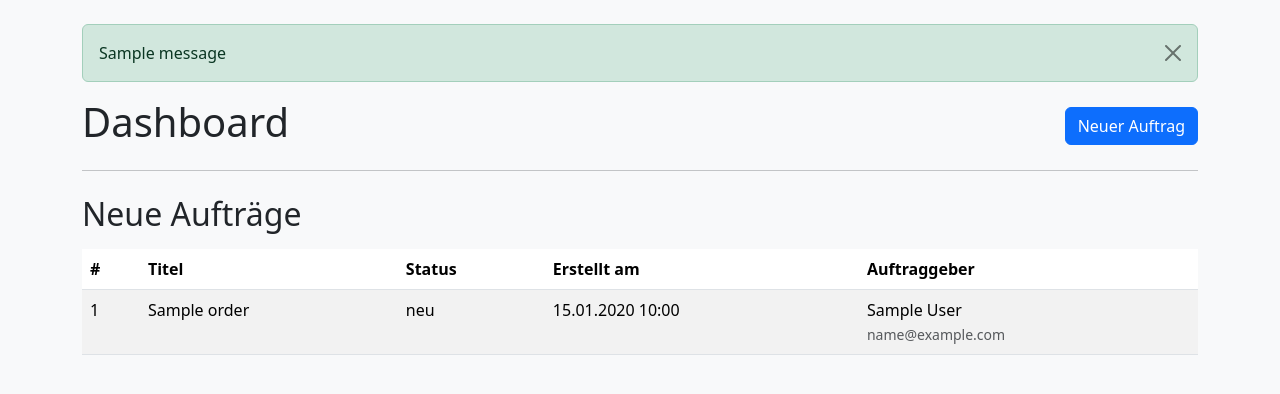
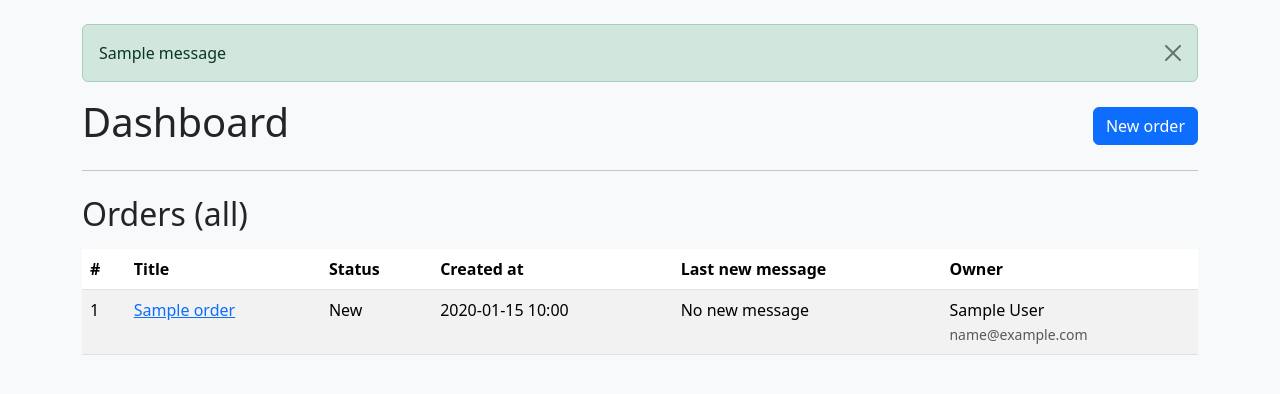
Before and after one commit to know-how-schmiede/NeoFab, a Flask app: page /dashboard in a window 1280 px wide. Shown: the part 56-450 px from the top of the page. Run offline with Flask 3, Linux system fonts and the light colour scheme; a user stored in the database is signed in; tables that the repository leaves empty hold one stand-in row (values such as "Sample post"); one stand-in notice (Sample message) is shown.

Commit message:
Status anpassungen

```diff
--- a/neofab/app.py
+++ b/neofab/app.py
@@ -1,9 +1,13 @@
 from version import APP_VERSION
 from datetime import datetime
+from sqlalchemy import func
+import os
+import logging
 
 
 from flask import Flask, render_template, redirect, url_for, request, flash
 from flask_sqlalchemy import SQLAlchemy
+
 from flask_login import (
     LoginManager,
     UserMixin,
@@ -19,6 +23,28 @@ from flask import abort
 import os
 
 app = Flask(__name__)
+# --- Simple logging config ---
+logging.basicConfig(level=logging.DEBUG)
+app.logger.setLevel(logging.DEBUG)
+# ------------------------------
+
+ORDER_STATUSES = [
+    ("new", "New"),
+    ("in_progress", "In progress"),
+    ("on_hold", "On hold"),
+    ("completed", "Completed"),
+    ("cancelled", "Cancelled"),
+]
+
+# Mapping for display
+STATUS_LABELS = {value: label for value, label in ORDER_STATUSES}
+
+# Backwards compatibility for old German codes in DB
+STATUS_LABELS.setdefault("neu", "New")
+STATUS_LABELS.setdefault("in_bearbeitung", "In progress")
+STATUS_LABELS.setdefault("abgeschlossen", "Completed")
+
+
 
 # === Konfiguration ===
 app.config["SECRET_KEY"] = os.environ.get("NEOFAB_SECRET_KEY", "dev-secret-change-me")
@@ -26,11 +52,15 @@ app.config["SQLALCHEMY_DATABASE_URI"] = "sqlite:///neofab.db"
 app.config["SQLALCHEMY_TRACK_MODIFICATIONS"] = False
 
 @app.context_processor
-def inject_app_version():
+def inject_globals():
     """
-    Stellt 'app_version' in allen Templates zur Verfügung.
+    Stellt globale Werte in allen Templates zur Verfügung.
     """
-    return {"app_version": APP_VERSION}
+    return {
+        "app_version": APP_VERSION,
+        "status_labels": STATUS_LABELS,
+    }
+
 
 
 db = SQLAlchemy(app)
@@ -79,17 +109,59 @@ class Order(db.Model):
     title = db.Column(db.String(200), nullable=False)
     description = db.Column(db.Text, nullable=True)
 
-    # Status: z. B. "neu", "in_bearbeitung", "abgeschlossen"
-    status = db.Column(db.String(50), nullable=False, default="neu")
+    # Status: internal codes: "new", "in_progress", "on_hold", "completed", "cancelled"
+    status = db.Column(db.String(50), nullable=False, default="new")
+
 
     created_at = db.Column(db.DateTime, nullable=False, default=datetime.utcnow)
-    updated_at = db.Column(db.DateTime, nullable=False, default=datetime.utcnow, onupdate=datetime.utcnow)
+    updated_at = db.Column(
+        db.DateTime,
+        nullable=False,
+        default=datetime.utcnow,
+        onupdate=datetime.utcnow,
+    )
 
-    # Zuordnung zum User
     user_id = db.Column(db.Integer, db.ForeignKey("user.id"), nullable=False)
     user = db.relationship("User", back_populates="orders")
 
+    # NEU: Nachrichten zum Auftrag
+    messages = db.relationship(
+        "OrderMessage",
+        back_populates="order",
+        cascade="all, delete-orphan",
+        order_by="OrderMessage.created_at",
+    )
 
+
+
+class OrderMessage(db.Model):
+    __tablename__ = "order_messages"
+
+    id = db.Column(db.Integer, primary_key=True)
+    content = db.Column(db.Text, nullable=False)
+    created_at = db.Column(db.DateTime, nullable=False, default=datetime.utcnow)
+
+    order_id = db.Column(db.Integer, db.ForeignKey("orders.id"), nullable=False)
+    user_id = db.Column(db.Integer, db.ForeignKey("user.id"), nullable=False)
+
+    order = db.relationship("Order", back_populates="messages")
+    user = db.relationship("User")
+
+
+class OrderReadStatus(db.Model):
+    __tablename__ = "order_read_status"
+
+    id = db.Column(db.Integer, primary_key=True)
+    order_id = db.Column(db.Integer, db.ForeignKey("orders.id"), nullable=False)
+    user_id = db.Column(db.Integer, db.ForeignKey("user.id"), nullable=False)
+    last_read_at = db.Column(db.DateTime, nullable=False, default=datetime.utcnow)
+
+    order = db.relationship("Order")
+    user = db.relationship("User")
+
+    __table_args__ = (
+        db.UniqueConstraint("order_id", "user_id", name="uq_order_user"),
+    )
 
 
 @login_manager.user_loader
@@ -221,38 +293,204 @@ def new_order():
         title = request.form.get("title", "").strip()
         description = request.form.get("description", "").strip()
 
+        # --- Status-Handling ---
+        if current_user.role == "admin":
+            # Admin may choose initial status
+            status = request.form.get("status", "new")
+            valid_status_values = [s[0] for s in ORDER_STATUSES]
+            if status not in valid_status_values:
+                status = "new"
+        else:
+            # Normal users always start with "new"
+            status = "new"
+        # ------------------------
+
         if not title:
-            flash("Bitte einen Titel für den Auftrag angeben.", "danger")
-            return render_template("orders_new.html")
+            flash("Please provide a title for the order.", "danger")
+            return render_template(
+                "orders_new.html",
+                order_statuses=ORDER_STATUSES,
+            )
 
         order = Order(
             title=title,
             description=description or None,
-            status="neu",
+            status=status,
             user_id=current_user.id,
         )
         db.session.add(order)
         db.session.commit()
 
-        flash("Auftrag wurde erstellt.", "success")
+        app.logger.debug(
+            f"[new_order] Created order id={order.id}, title={order.title!r}, "
+            f"status={order.status!r}, user={current_user.email}"
+        )
+
+        flash("Order has been created.", "success")
         return redirect(url_for("dashboard"))
 
-    return render_template("orders_new.html")
+    # GET
+    return render_template(
+        "orders_new.html",
+        order_statuses=ORDER_STATUSES,
+    )
+
+
+
+
+@app.route("/orders/<int:order_id>", methods=["GET", "POST"])
+@login_required
+def order_detail(order_id):
+    order = Order.query.get_or_404(order_id)
+
+    # Access control
+    if current_user.role != "admin" and order.user_id != current_user.id:
+        abort(403)
+
+    if request.method == "POST":
+        app.logger.debug(f"[order_detail] POST data for order {order.id}: {dict(request.form)}")
+
+        action = request.form.get("action")
+
+        # --- Update order fields ---
+        if action == "update_order":
+            title = request.form.get("title", "").strip()
+            description = request.form.get("description", "").strip()
+            status = request.form.get("status", order.status)
+
+            app.logger.debug(
+                f"[order_detail] UPDATE_ORDER before: id={order.id}, "
+                f"title={order.title!r}, status={order.status!r}"
+            )
+            app.logger.debug(f"[order_detail] Form status value: {status!r}")
+
+            if not title:
+                flash("Title must not be empty.", "danger")
+            else:
+                order.title = title
+                order.description = description or None
+
+                # Only admin may change status
+                if current_user.role == "admin":
+                    valid_status_values = [s[0] for s in ORDER_STATUSES]
+                    app.logger.debug(f"[order_detail] Valid status values: {valid_status_values}")
+                    if status in valid_status_values:
+                        order.status = status
+                        app.logger.debug(f"[order_detail] Status changed to: {order.status!r}")
+                    else:
+                        app.logger.debug("[order_detail] Ignored invalid status from form.")
+
+                db.session.commit()
+                app.logger.debug(
+                    f"[order_detail] UPDATE_ORDER after commit: id={order.id}, "
+                    f"title={order.title!r}, status={order.status!r}"
+                )
+                flash("Order has been updated.", "success")
+                return redirect(url_for("order_detail", order_id=order.id))
+
+        # --- Add message ---
+        elif action == "add_message":
+            content = request.form.get("content", "").strip()
+            app.logger.debug(f"[order_detail] ADD_MESSAGE for order {order.id}: {content!r}")
+
+            if not content:
+                flash("Please enter a message.", "danger")
+            else:
+                msg = OrderMessage(
+                    order_id=order.id,
+                    user_id=current_user.id,
+                    content=content,
+                )
+                db.session.add(msg)
+                db.session.commit()
+                app.logger.debug(f"[order_detail] Message {msg.id} added to order {order.id}")
+                flash("Message has been added.", "success")
+                return redirect(url_for("order_detail", order_id=order.id))
+
+        # --- Cancel / deactivate order (user or admin) ---
+        elif action == "cancel_order":
+            app.logger.debug(
+                f"[order_detail] CANCEL_ORDER requested by user={current_user.email}, "
+                f"order_id={order.id}, current_status={order.status!r}"
+            )
+            # User may only cancel his own orders, admin may cancel all
+            if current_user.role == "admin" or order.user_id == current_user.id:
+                if order.status not in ("completed", "cancelled"):
+                    order.status = "cancelled"
+                    db.session.commit()
+                    app.logger.debug(
+                        f"[order_detail] Order {order.id} cancelled. New status={order.status!r}"
+                    )
+                    flash("Order has been cancelled.", "info")
+                else:
+                    app.logger.debug(
+                        f"[order_detail] Order {order.id} cannot be cancelled (status={order.status!r})"
+                    )
+                    flash("This order cannot be cancelled anymore.", "warning")
+            else:
+                app.logger.debug(
+                    f"[order_detail] CANCEL_ORDER forbidden for user={current_user.email}, "
+                    f"order_id={order.id}"
+                )
+
+            return redirect(url_for("order_detail", order_id=order.id))
+
+    # --- Mark as read for current user (GET and after POST redirects) ---
+    now = datetime.utcnow()
+    read_status = OrderReadStatus.query.filter_by(
+        order_id=order.id,
+        user_id=current_user.id,
+    ).first()
+
+    if read_status is None:
+        read_status = OrderReadStatus(
+            order_id=order.id,
+            user_id=current_user.id,
+            last_read_at=now,
+        )
+        db.session.add(read_status)
+        app.logger.debug(
+            f"[order_detail] Created new read status for order={order.id}, user={current_user.email}"
+        )
+    else:
+        read_status.last_read_at = now
+        app.logger.debug(
+            f"[order_detail] Updated read status for order={order.id}, user={current_user.email}"
+        )
+
+    db.session.commit()
+    # -----------------------------------------------------
+
+    messages = order.messages
+    app.logger.debug(
+        f"[order_detail] Render detail for order {order.id}: status={order.status!r}, "
+        f"messages_count={len(messages)}"
+    )
+    return render_template(
+        "order_detail.html",
+        order=order,
+        messages=messages,
+        order_statuses=ORDER_STATUSES,
+    )
+
+
 
 
 @app.route("/dashboard")
 @login_required
 def dashboard():
-    # Admin sieht alle neuen Aufträge
+    app.logger.debug(
+        f"[dashboard] user={current_user.email}, role={current_user.role}"
+    )
+
+    # 1) Load orders, depending on role
     if current_user.role == "admin":
         orders = (
             Order.query
-            .filter_by(status="neu")
             .order_by(Order.created_at.desc())
             .all()
         )
     else:
-        # Normaler User sieht nur seine eigenen Aufträge
         orders = (
             Order.query
             .filter_by(user_id=current_user.id)
@@ -260,7 +498,79 @@ def dashboard():
             .all()
         )
 
-    return render_template("dashboard.html", orders=orders)
+    app.logger.debug(f"[dashboard] Loaded {len(orders)} orders")
+
+    if not orders:
+        return render_template(
+            "dashboard.html",
+            orders=[],
+            last_new_message={},
+            status_labels=STATUS_LABELS,
+        )
+
+    order_ids = [o.id for o in orders]
+    for o in orders:
+        app.logger.debug(
+            f"[dashboard] Order id={o.id}, title={o.title!r}, status={o.status!r}"
+        )
+
+    # 2) Latest message per order
+    latest_messages = (
+        db.session.query(
+            OrderMessage.order_id,
+            func.max(OrderMessage.created_at).label("latest_created"),
+        )
+        .filter(OrderMessage.order_id.in_(order_ids))
+        .group_by(OrderMessage.order_id)
+        .all()
+    )
+    latest_by_order = {order_id: latest_created for order_id, latest_created in latest_messages}
+    app.logger.debug(f"[dashboard] latest_by_order: {latest_by_order}")
+
+    # 3) Read status for current user
+    read_states = (
+        db.session.query(
+            OrderReadStatus.order_id,
+            OrderReadStatus.last_read_at,
+        )
+        .filter(
+            OrderReadStatus.user_id == current_user.id,
+            OrderReadStatus.order_id.in_(order_ids),
+        )
+        .all()
+    )
+    read_by_order = {order_id: last_read for order_id, last_read in read_states}
+    app.logger.debug(f"[dashboard] read_by_order: {read_by_order}")
+
+    # 4) Compute "last new message" per order for this user
+    last_new_message = {}
+    for o in orders:
+        latest = latest_by_order.get(o.id)  # datetime or None
+        last_read = read_by_order.get(o.id)  # datetime or None
+
+        if latest is None:
+            last_new_message[o.id] = None
+        else:
+            if last_read is None or latest > last_read:
+                last_new_message[o.id] = latest
+            else:
+                last_new_message[o.id] = None
+
+        app.logger.debug(
+            f"[dashboard] Computed last_new_message for order {o.id}: {last_new_message[o.id]!r}"
+        )
+
+    return render_template(
+        "dashboard.html",
+        orders=orders,
+        last_new_message=last_new_message,
+        status_labels=STATUS_LABELS,
+    )
+
+
+
+
+
 
 
 @app.route("/admin")
--- a/neofab/templates/base.html
+++ b/neofab/templates/base.html
@@ -16,8 +16,12 @@
 <nav class="navbar navbar-expand-lg navbar-dark bg-dark">
     <div class="container">
         <a class="navbar-brand" href="{{ url_for('landing') }}">
-            NeoFab <span class="text-muted small">v{{ app_version }}</span>
-        </a>
+            NeoFab
+            {% if app_version %}
+                <span class="text-muted small">v{{ app_version }}</span>
+            {% endif %}
+</a>
+
 
         <button class="navbar-toggler" type="button" data-bs-toggle="collapse"
                 data-bs-target="#navbarNav" aria-controls="navbarNav"
--- a/neofab/templates/dashboard.html
+++ b/neofab/templates/dashboard.html
@@ -5,9 +5,9 @@
 <div class="d-flex justify-content-between align-items-center mb-3">
     <h1>Dashboard</h1>
 
-    <!-- Button: Neuer Auftrag -->
+    <!-- Button: New order -->
     <a href="{{ url_for('new_order') }}" class="btn btn-primary">
-        Neuer Auftrag
+        New order
     </a>
 </div>
 
@@ -15,9 +15,9 @@
 
 <h2 class="mt-4">
     {% if current_user.role == 'admin' %}
-        Neue Aufträge
+        Orders (all)
     {% else %}
-        Meine Aufträge
+        My orders
     {% endif %}
 </h2>
 
@@ -26,11 +26,12 @@
         <thead>
             <tr>
                 <th>#</th>
-                <th>Titel</th>
+                <th>Title</th>
                 <th>Status</th>
-                <th>Erstellt am</th>
+                <th>Created at</th>
+                <th>Last new message</th>
                 {% if current_user.role == 'admin' %}
-                    <th>Auftraggeber</th>
+                    <th>Owner</th>
                 {% endif %}
             </tr>
         </thead>
@@ -38,11 +39,25 @@
             {% for o in orders %}
             <tr>
                 <td>{{ o.id }}</td>
-                <td>{{ o.title }}</td>
-                <td>{{ o.status }}</td>
+                <td>
+                    <a href="{{ url_for('order_detail', order_id=o.id) }}">
+                        {{ o.title }}
+                    </a>
+                </td>
+                <td>
+                    {{ status_labels.get(o.status, o.status) }}
+                </td>
                 <td>
                     {% if o.created_at %}
-                        {{ o.created_at.strftime('%d.%m.%Y %H:%M') }}
+                        {{ o.created_at.strftime('%Y-%m-%d %H:%M') }}
+                    {% endif %}
+                </td>
+                <td>
+                    {% set dt = last_new_message.get(o.id) %}
+                    {% if dt %}
+                        {{ dt.strftime('%Y-%m-%d %H:%M') }}
+                    {% else %}
+                        No new message
                     {% endif %}
                 </td>
                 {% if current_user.role == 'admin' %}
@@ -57,12 +72,13 @@
             {% endfor %}
         </tbody>
     </table>
+
 {% else %}
     <p class="mt-3 text-muted">
         {% if current_user.role == 'admin' %}
-            Es liegen aktuell keine neuen Aufträge vor.
+            There are currently no orders.
         {% else %}
-            Du hast noch keine Aufträge erstellt.
+            You have not created any orders yet.
         {% endif %}
     </p>
 {% endif %}
--- a/neofab/version.py
+++ b/neofab/version.py
@@ -1,2 +1,2 @@
 # version.py
-APP_VERSION = "0.1.3"
+APP_VERSION = "0.1.5"
```
Also changed, not shown: doku/Version_Timeline.md (+4 -0 lines), neofab/templates/order_detail.html (added, +123 -0 lines), neofab/templates/orders_new.html (+33 -7 lines).
